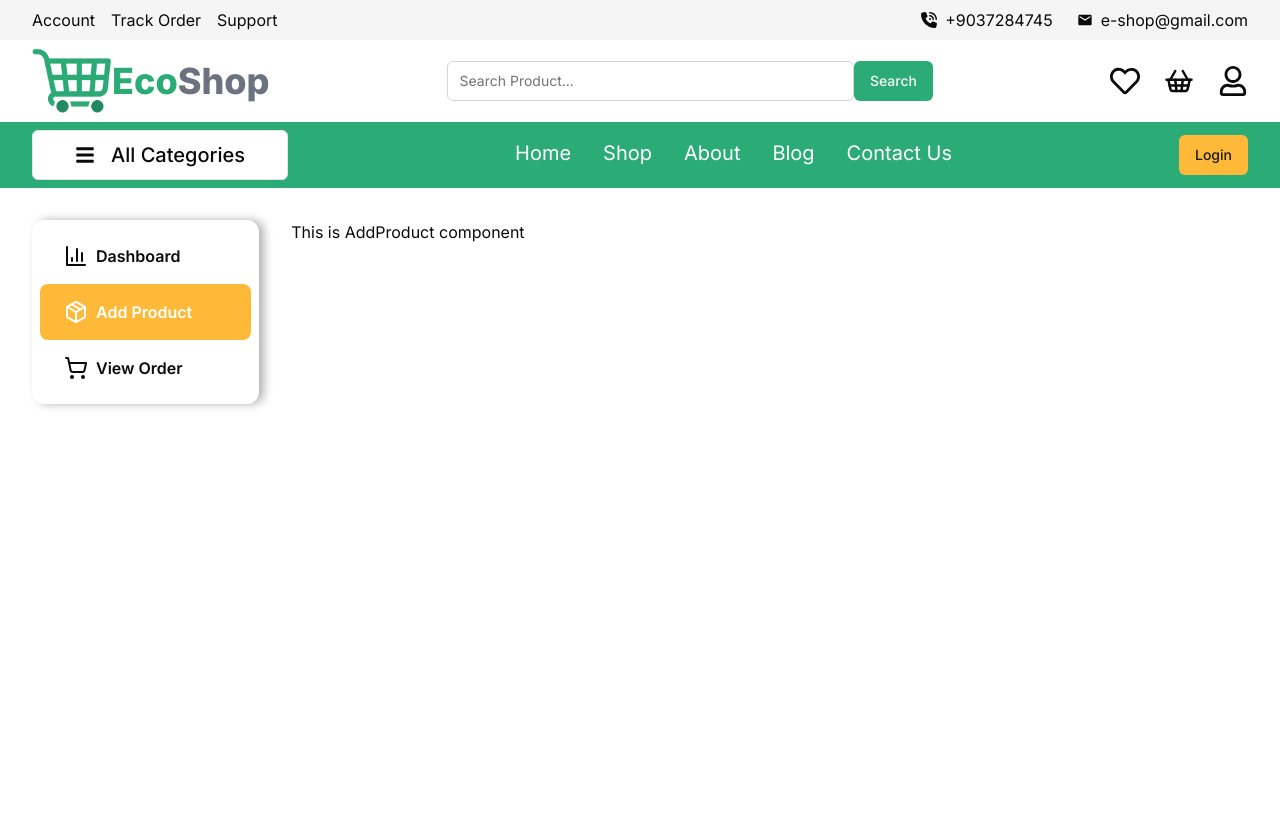
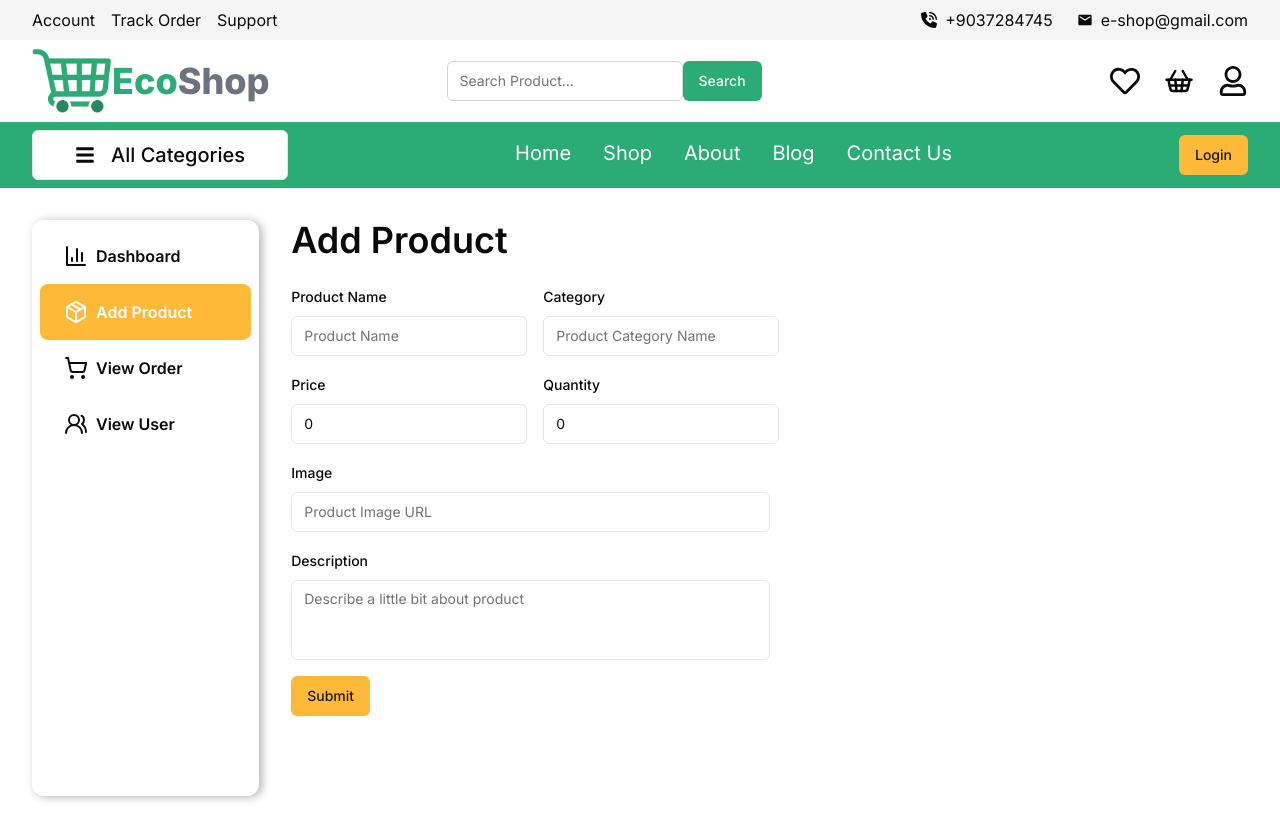
Before and after one commit to aHasnat1997/e-com-app-with-next, a Next.js app: page /dashboard/add-product in a window 1280 px wide. Before the commit the page ends 800 px from the top, so only its background shows below. Built offline with nearby package versions, Linux system fonts and the light colour scheme.

Commit message:
ADD: Dashboard monthly status, AddProduct form, ViewUser page

```diff
--- a/src/app/dashboard/add-product/page.tsx
+++ b/src/app/dashboard/add-product/page.tsx
@@ -1,7 +1,164 @@
+"use client"
+
+import { zodResolver } from "@hookform/resolvers/zod";
+import { useForm } from "react-hook-form";
+import { z } from "zod";
+import { Button } from "@/components/ui/button";
+import { Textarea } from "@/components/ui/textarea";
+import {
+  Form,
+  FormControl,
+  FormField,
+  FormItem,
+  FormLabel,
+  FormMessage,
+} from "@/components/ui/form";
+import { Input } from "@/components/ui/input";
+
+const formSchema = z.object({
+  productName: z.string().min(1, {
+    message: "Must be at least 1 characters.",
+  }),
+  category: z.string().min(1, {
+    message: "Must be at least 1 characters.",
+  }),
+  description: z.string().min(1, {
+    message: "Must be at least 1 characters.",
+  }),
+  price: z.number().min(1, {
+    message: "Must be at least 1 characters.",
+  }),
+  quantity: z.number().min(1, {
+    message: "Must be at least 1 characters.",
+  }),
+  image: z.string().min(1, {
+    message: "Must be at least 1 characters.",
+  })
+})
+
 export default function AddProduct() {
+  // 1. Define your form.
+  const form = useForm<z.infer<typeof formSchema>>({
+    resolver: zodResolver(formSchema),
+    defaultValues: {
+      productName: '',
+      category: '',
+      description: '',
+      image: '',
+      price: 0,
+      quantity: 0
+    },
+  })
+
+  // 2. Define a submit handler.
+  function onSubmit(values: z.infer<typeof formSchema>) {
+    // Do something with the form values.
+    // ✅ This will be type-safe and validated.
+    console.log(values)
+  }
+
   return (
-    <>
-      <h1>This is AddProduct component</h1>
-    </>
+    <section className="space-y-6">
+      <h2 className="text-4xl font-semibold">Add Product</h2>
+      <Form {...form}>
+        <form onSubmit={form.handleSubmit(onSubmit)} className="space-y-4">
+          <div className="flex items-center gap-4">
+            <FormField
+              control={form.control}
+              name="productName"
+              render={({ field }) => (
+                <FormItem>
+                  <FormLabel>Product Name</FormLabel>
+                  <FormControl>
+                    <Input placeholder="Product Name" {...field} />
+                  </FormControl>
+                  <FormMessage />
+                </FormItem>
+              )}
+            />
+            <FormField
+              control={form.control}
+              name="category"
+              render={({ field }) => (
+                <FormItem>
+                  <FormLabel>Category</FormLabel>
+                  <FormControl>
+                    <Input placeholder="Product Category Name" {...field} />
+                  </FormControl>
+                  <FormMessage />
+                </FormItem>
+              )}
+            />
+          </div>
+          <div className="flex items-center gap-4">
+            <FormField
+              control={form.control}
+              name="price"
+              render={({ field }) => (
+                <FormItem>
+                  <FormLabel>Price</FormLabel>
+                  <FormControl>
+                    <Input
+                      {...field}
+                      placeholder="Product Price"
+                      onBlur={(e) => form.setValue("price", Number(e.target.value))}
+                    />
+                  </FormControl>
+                  <FormMessage />
+                </FormItem>
+              )}
+            />
+            <FormField
+              control={form.control}
+              name="quantity"
+              render={({ field }) => (
+                <FormItem>
+                  <FormLabel>Quantity</FormLabel>
+                  <FormControl>
+                    <Input
+                      {...field}
+                      placeholder="Product Quantity"
+                      onBlur={(e) => form.setValue("quantity", Number(e.target.value))}
+                    />
+                  </FormControl>
+                  <FormMessage />
+                </FormItem>
+              )}
+            />
+          </div>
+          <FormField
+            control={form.control}
+            name="image"
+            render={({ field }) => (
+              <FormItem>
+                <FormLabel>Image</FormLabel>
+                <FormControl>
+                  <Input placeholder="Product Image URL" className="w-1/2" {...field} />
+                </FormControl>
+                <FormMessage />
+              </FormItem>
+            )}
+          />
+          <FormField
+            control={form.control}
+            name="description"
+            render={({ field }) => (
+              <FormItem>
+                <FormLabel>Description</FormLabel>
+                <FormControl>
+                  <Textarea
+                    placeholder="Describe a little bit about product"
+                    className="resize-none w-1/2 "
+                    {...field}
+                  />
+                </FormControl>
+                <FormMessage />
+              </FormItem>
+            )}
+          />
+          <Button variant={'secondary'} type="submit">Submit</Button>
+        </form>
+      </Form>
+    </section>
   )
 }
--- a/src/app/dashboard/components/DashboardNav.tsx
+++ b/src/app/dashboard/components/DashboardNav.tsx
@@ -1,6 +1,6 @@
 'use client';
 
-import { BarChart3, Package, ShoppingCart } from "lucide-react";
+import { BarChart3, Package, ShoppingCart, UsersRound } from "lucide-react";
 import Link from "next/link";
 import { usePathname } from "next/navigation";
 import { ReactNode } from "react";
@@ -28,11 +28,16 @@ export default function DashboardNav() {
       title: 'View Order',
       icon: <ShoppingCart />,
       path: '/dashboard/view-order'
+    },
+    {
+      title: 'View User',
+      icon: <UsersRound />,
+      path: '/dashboard/view-user'
     }
-  ]
+  ];
 
   return (
-    <nav className="p-2 shadow-[5px_0px_10px_rgba(0,0,0,0.3)] rounded-xl">
+    <nav className="h-[72vh] p-2 shadow-[3px_1px_10px_rgba(0,0,0,0.3)] rounded-xl">
       {
         navLink.map(item => <div
           key={item.title}
--- a/src/app/dashboard/page.tsx
+++ b/src/app/dashboard/page.tsx
@@ -1,7 +1,64 @@
+import { BadgeDollarSign, CornerRightDown, CornerRightUp, ShoppingCart, Truck, Undo2 } from "lucide-react"
+import { ReactNode } from "react"
+
 export default function Dashboard() {
+  type TMonthlyStatus = {
+    title: string,
+    icon: ReactNode,
+    value: number,
+    status: 'high' | 'low'
+  }
+  const monthlyStatus: TMonthlyStatus[] = [
+    {
+      title: 'Sales',
+      icon: <BadgeDollarSign />,
+      value: 59467.67,
+      status: 'high'
+    },
+    {
+      title: 'Returns',
+      icon: <Undo2 />,
+      value: 878.60,
+      status: 'low'
+    },
+    {
+      title: 'Purchases',
+      icon: <ShoppingCart />,
+      value: 67689.67,
+      status: 'high'
+    },
+    {
+      title: 'Shipping Cost',
+      icon: <Truck />,
+      value: 989.67,
+      status: 'low'
+    },
+  ]
+
   return (
     <section>
-      <h1>This is Dashboard component</h1>
+      <div className="grid grid-cols-2 gap-4">
+        {
+          monthlyStatus.map(item => <div
+            key={item.title}
+            className="px-8 py-6 shadow-[5px_2px_5px_rgba(0,0,0,0.3)] rounded-lg space-y-2"
+          >
+            <div className="font-semibold flex items-center justify-between">
+              <h4 className="flex items-center gap-2 text-xl">{item.title}{item.icon}</h4>
+              <span>
+                {
+                  item.status === 'high' ? <CornerRightUp className="size-8 text-green-400" /> :
+                    item.status === 'low' ? <CornerRightDown className="size-8 text-red-400" /> : ''
+                }
+              </span>
+            </div>
+            <h2 className="text-4xl font-bold">$ {item.value}</h2>
+            <p>Total for this month</p>
+          </div>)
+        }
+      </div>
+
+      <div></div>
     </section>
   )
 }
--- /dev/null
+++ b/src/app/dashboard/view-user/page.tsx
@@ -0,0 +1,7 @@
+export default function ViewUser() {
+  return (
+    <>
+      <h1>This is ViewUser component</h1>
+    </>
+  )
+}
--- a/src/components/ui/input.tsx
+++ b/src/components/ui/input.tsx
@@ -3,15 +3,16 @@ import * as React from "react"
 import { cn } from "@/lib/utils"
 
 export interface InputProps
-  extends React.InputHTMLAttributes<HTMLInputElement> {}
+  extends React.InputHTMLAttributes<HTMLInputElement> { }
 
 const Input = React.forwardRef<HTMLInputElement, InputProps>(
   ({ className, type, ...props }, ref) => {
     return (
       <input
         type={type}
+        autoComplete='off'
         className={cn(
-          "flex h-10 w-full rounded-md border border-input bg-background px-3 py-2 text-sm ring-offset-background file:border-0 file:bg-transparent file:text-sm file:font-medium placeholder:text-muted-foreground focus-visible:outline-none focus-visible:ring-2 focus-visible:ring-ring focus-visible:ring-offset-2 disabled:cursor-not-allowed disabled:opacity-50",
+          "flex h-10 rounded-md border border-input bg-background px-3 py-2 text-sm ring-offset-background file:border-0 file:bg-transparent file:text-sm file:font-medium placeholder:text-muted-foreground focus-visible:outline-none focus-visible:ring-2 focus-visible:ring-ring focus-visible:ring-offset-2 disabled:cursor-not-allowed disabled:opacity-50",
           className
         )}
         ref={ref}
--- /dev/null
+++ b/src/components/ui/textarea.tsx
@@ -0,0 +1,24 @@
+import * as React from "react"
+
+import { cn } from "@/lib/utils"
+
+export interface TextareaProps
+  extends React.TextareaHTMLAttributes<HTMLTextAreaElement> { }
+
+const Textarea = React.forwardRef<HTMLTextAreaElement, TextareaProps>(
+  ({ className, ...props }, ref) => {
+    return (
+      <textarea
+        className={cn(
+          "flex min-h-[80px] w-full rounded-md border border-input bg-background px-3 py-2 text-sm ring-offset-background placeholder:text-muted-foreground focus-visible:outline-none focus-visible:ring-2 focus-visible:ring-ring focus-visible:ring-offset-2 disabled:cursor-not-allowed disabled:opacity-50",
+          className
+        )}
+        ref={ref}
+        {...props}
+      />
+    )
+  }
+)
+Textarea.displayName = "Textarea"
+
+export { Textarea }
```
